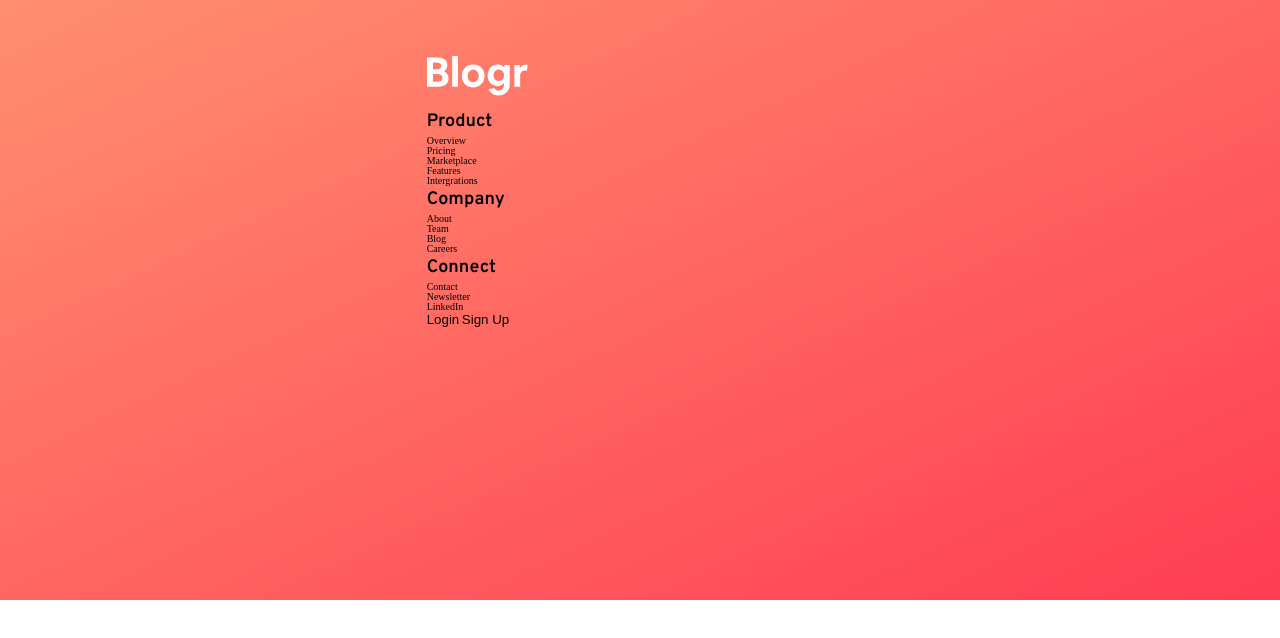
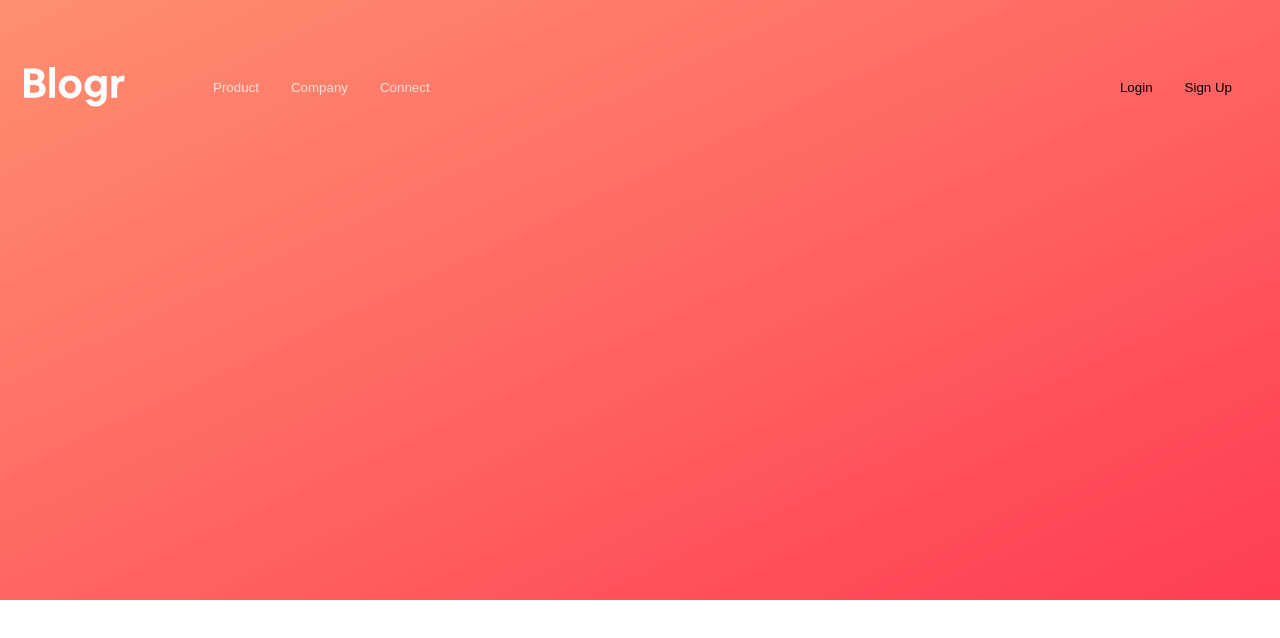
Before and after one commit to grizhlieCodes/blogr-landing-page, a plain HTML site: page index.html in a window 1280 px wide. Drawn offline with Linux system fonts and the light colour scheme.

Commit message:
Added Header + menu CSS

```diff
--- a/styles/main.css
+++ b/styles/main.css
@@ -54,20 +54,20 @@ html {
 
 /* Font - global styling */
 
-header *:is(button.header__menu-heading) {
+header *:is(button.header__menu-heading) > p {
   font-family: var(--overpass);
   font-size: var(--font-size-header-heading);
   line-height: var(--line-height-header-heading);
   font-weight: 600;
 }
 
-@media screen and (min-width: 1110px){
+@media screen and (min-width: 1110px) {
   header > *:is(button.menu__heading) {
     line-height: auto;
   }
 }
 
-header *:is(a.menu__link){
+header *.menu__link > a {
   font-family: var(--overpass);
   font-size: var(--font-size-header-link);
   line-height: var(--line-height-header-link);
@@ -122,7 +122,7 @@ body {
   width: 100%;
   min-height: 100vh;
   display: grid;
-    grid-template-columns: minmax(2.4rem, 1fr) minmax(32.7rem, 1fr) minmax(2.4rem, 1fr);
+  grid-template-columns: 2.4rem 1fr 2.4rem;
   grid-auto-rows: max-content;
 }
 /*
@@ -130,15 +130,276 @@ body {
 
 } */
 
-header.header, main.main {
+header.header,
+main.main {
   grid-row: 1/2;
 }
 
 header.header {
+  height: max-content;
   margin-top: 5.6rem;
   z-index: var(--z-header);
   grid-column: 2/3;
+  display: flex;
+  flex-flow: row nowrap;
+  justify-content: space-between;
+  align-items: center;
+  position: relative;
 }
+
+@media screen and (min-width: 950px){
+  .header{
+    gap: 6.4rem;
+    justify-content: start;
+  }
+}
+
+.header__menu-button {
+  height: 100%;
+  width: 3.2rem;
+  display: flex;
+  flex-flow: column nowrap;
+  justify-content: center;
+  align-items: center;
+  gap: 0.6rem;
+}
+
+@media screen and (min-width: 950px){
+  .header__menu-button {
+    display: none;
+  }
+}
+
+.header__menu-button > span {
+  display: block;
+  width: 100%;
+  height: 0.1rem;
+  background: white;
+  transition: transform 250ms, opacity 250ms;
+  transform-origin: 6px 0px;
+}
+
+.header__menu-button.active > span:nth-child(1) {
+  transform: rotate(45deg);
+}
+.header__menu-button.active > span:nth-child(2) {
+  transform: scale(0.1);
+  opacity: 0;
+}
+.header__menu-button.active > span:nth-child(3) {
+  transform: rotate(-45deg);
+}
+
+.header__menu {
+  position: absolute;
+  top: calc(100% + 3.7rem);
+  width: 100%;
+  height: max-content;
+  background: white;
+  border-radius: 0.5rem;
+  padding: 2.4rem;
+  display: flex;
+  flex-flow: column nowrap;
+  align-items: center;
+  gap: 2.4rem;
+  opacity: 0;
+  transform: scale(0);
+  transition: all 250ms;
+  transform-origin: 100% -30%;
+}
+
+@media screen and (min-width: 950px){
+  .header__menu {
+    position: static;
+    top: unset;
+    opacity: 1;
+    background: transparent;
+    flex-direction: row;
+    transform: scale(1);
+  }
+}
+
+.header__menu-button.active ~ .header__menu {
+  transform: scale(1);
+  opacity: 1;
+}
+
+.header__menu-links {
+  width: 100%;
+  display: flex;
+  flex-flow: column nowrap;
+  align-items: center;
+  gap: 2.4rem;
+}
+
+@media screen and (min-width: 950px){
+  .header__menu-links {
+    flex-direction: row;
+    gap: 3.2rem;
+    flex: 0;
+  }
+}
+
+.header__menu-section {
+  width: 100%;
+  display: flex;
+  flex-flow: column nowrap;
+  align-items: center;
+}
+
+@media screen and (min-width: 950px){
+  .header__menu-section {
+    position: relative;
+  }
+}
+
+.header__menu-heading {
+  width: max-content;
+  display: flex;
+  gap: 0.8rem;
+  align-items: center;
+  justify-content: center;
+  color: var(--blue-700);
+}
+
+@media screen and (min-width: 950px){
+  .header__menu-heading {
+    opacity: 0.75;
+    color: white;
+    transition: opacity 250ms;
+  }
+
+  .header__menu-heading:is(:hover, .active) {
+    opacity: 1;
+  }
+}
+
+.header__menu-list {
+  --duration: 350ms;
+  margin-top: 0;
+  width: 100%;
+  background: hsla(237, 17%, 21%, 8%);
+  flex-flow: column nowrap;
+  padding: 0;
+  display: flex;
+  justify-content: center;
+  align-items: center;
+  gap: 1.2rem;
+  border-radius: 0.5rem;
+  transition: all var(--duration);
+  overflow: hidden;
+  max-height: 0;
+}
+
+@media screen and (min-width: 950px){
+  .header__menu-list {
+    max-height: unset;
+    width: max-content;
+    min-width: 16.8rem;
+    transform: scale(0);
+    transform-origin: 60% -2rem;
+    padding: 2.4rem;
+    position: absolute;
+    top: 5rem;
+    left: -2.4rem;
+    background: white;
+  }
+
+  .header__menu-heading:is(.active) ~ .header__menu-list {
+    transform: scale(1);
+  }
+
+}
+
+.header__menu-heading img {
+  transition: transform 250ms;
+}
+
+.header__menu-heading.active img {
+  transform: rotate(180deg);
+}
+
+.header__menu-list *:is(a) {
+  color: var(--blue-700);
+  opacity: 0.75;
+}
+
+@media screen and (min-width: 950px){
+
+  header *.menu__link > a {
+    font-family: var(--ubuntu);
+    font-weight: 400;
+    transition: font-weight 50ms;
+  }
+
+  header *.menu__link > a:hover {
+    font-weight: bold;
+  }
+}
+
+
+.header__menu-ctas {
+  width: 100%;
+  display: flex;
+  flex-flow: column nowrap;
+  padding-top: 2.4rem;
+  align-items: center;
+  border-top: 1px solid #E8E4E4;
+  gap: 2.4rem;
+}
+
+@media screen and (min-width: 950px){
+  .header__menu-ctas {
+    flex-direction: row;
+    padding-top: 0;
+    border-top: none;
+    flex: 1;
+    justify-content: end;
+    gap: 3.2rem;
+  }
+}
+
+
+button.login {
+  font-family: var(--overpass);
+  font-size: var(--font-size-small-button);
+  line-height: 2.8rem;
+  color: var(--blue-900);
+  font-weight: bold;
+}
+
+@media screen and (min-width: 950px){
+  button.login {
+    color: white;
+    opacity: 0.75;
+    transition: opacity 250ms;
+  }
+  button.login:hover {
+    color: white;
+    opacity: 1;
+  }
+}
+
+
+button.sign-up {
+  font-family: var(--ubuntu);
+  font-size: var(--font-size-large-button);
+  font-weight: bold;
+  color: white;
+  width: max-content;
+  background: linear-gradient(to bottom right, var(--red-100), var(--red-400));
+  padding: 1.5rem 4rem;
+  border-radius: 2.8rem;
+}
+
+@media screen and (min-width: 950px){
+  button.sign-up {
+    background: white;
+    color: var(--red-400);
+  }
+}
+
+
 
 main.main {
   grid-column: 1/4;
```
Lines whose indentation alone changed are shown as unchanged.
